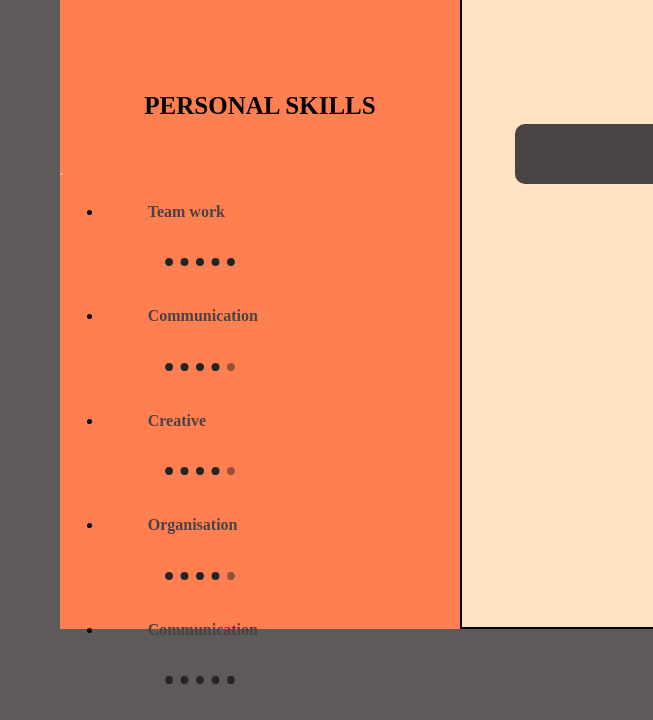
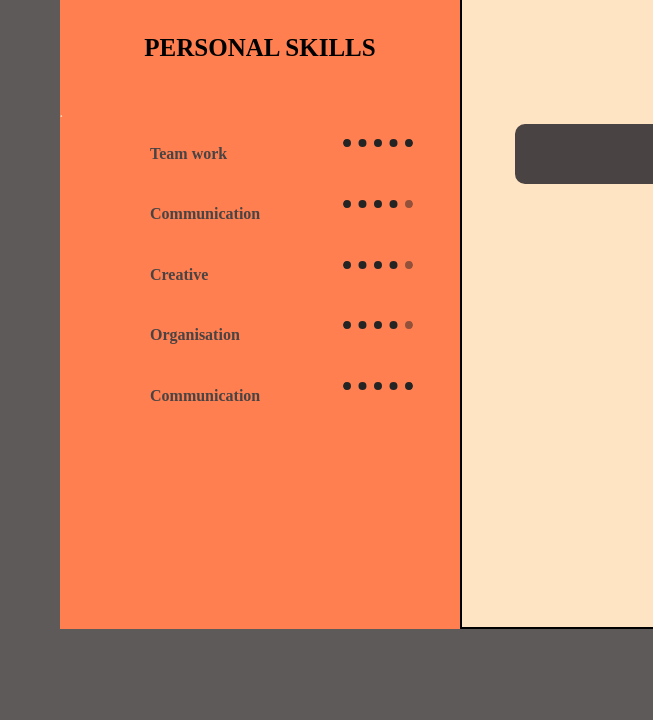
Before and after one commit to Clukva/rsschool-cv, a plain HTML site: page index.html in a window 1280 px wide. Shown: the part 1161-1881 px from the top of the page, 0-653 px from the left. After the commit the page ends 1840 px from the top, so only its background shows below. Drawn offline with Linux system fonts and the light colour scheme.

Commit message:
fix: fixed style.css

```diff
--- a/style.css
+++ b/style.css
@@ -56,8 +56,8 @@ body {
   font-size: 20px;
 }
 img {
-    width: 312px;
-    height: 250px;
+  width: 80%;
+  height: 80%;
   margin: auto;
   padding: 15px;
   margin-top: 20px;
@@ -187,3 +187,11 @@ body {
 .git {
   font-size: 15px;
 }
+li.perSkills {
+  list-style-type: none;
+  width: 350px;
+  display: inline-flex;
+}
+li {
+  list-style-type: none;
+}
```
Lines whose indentation alone changed are shown as unchanged.
